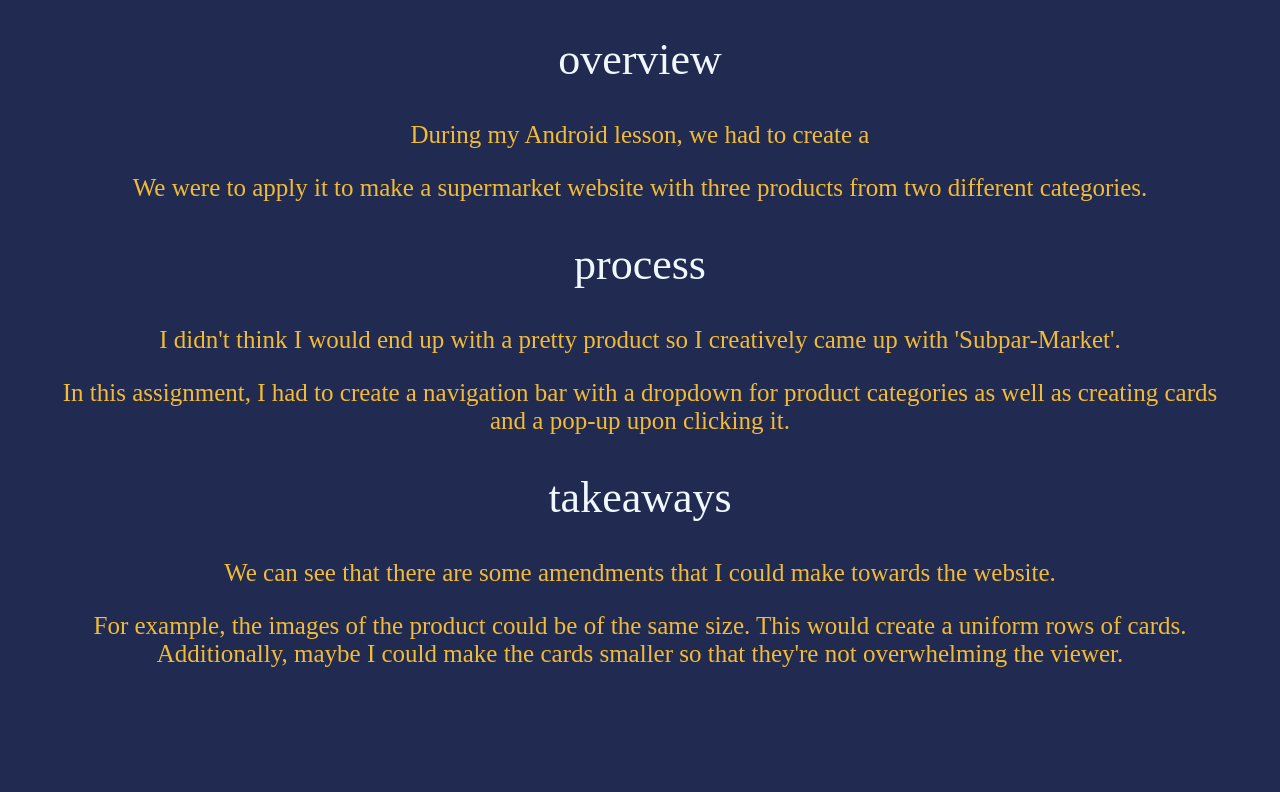
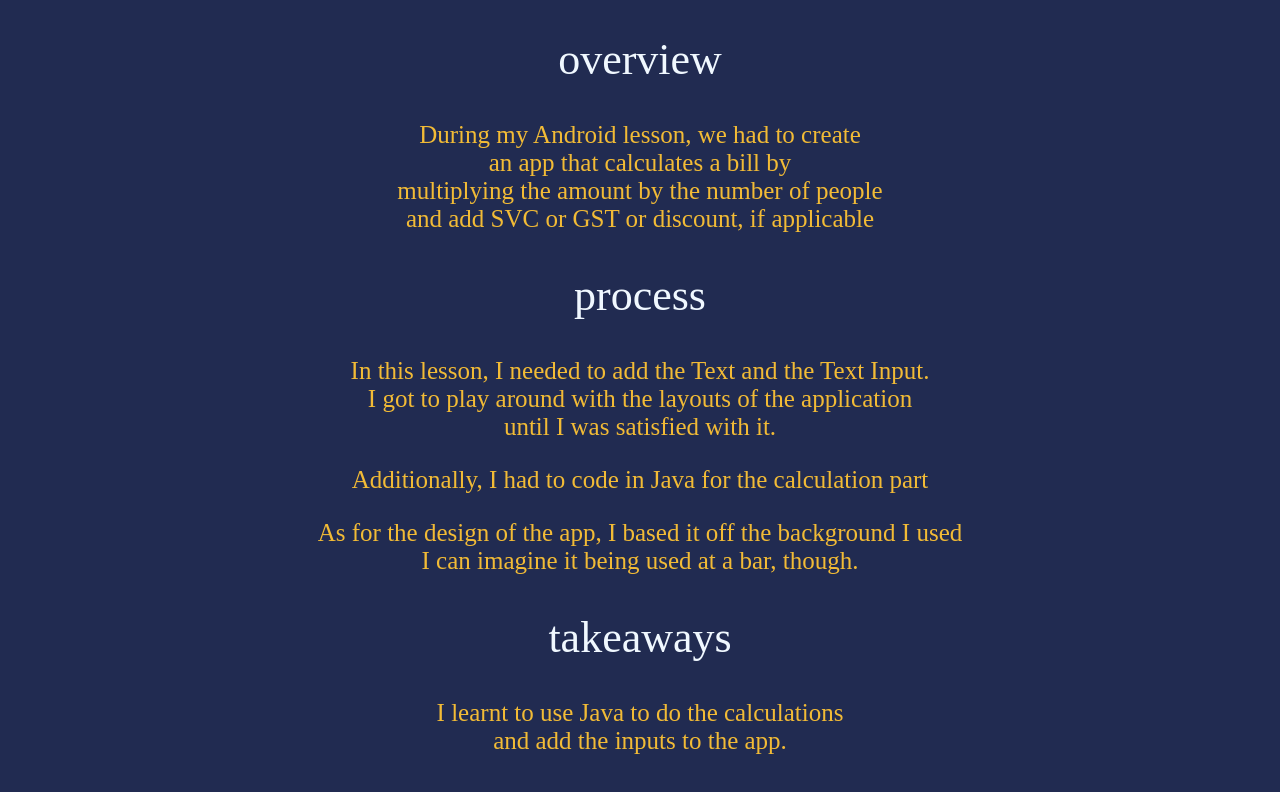
Before and after one commit to wanlydia/wanlydia.github.io, a plain HTML site: page dev_bill.html in a window 1280 px wide. Shown: the part 612-1404 px from the top of the page. Before the commit the page ends 1353 px from the top, so only its background shows below. Drawn offline with nearby package versions, Linux system fonts and the light colour scheme; a web font is replaced by a local one.

Commit message:
Added dev

```diff
--- a/dev_bill.html
+++ b/dev_bill.html
@@ -32,20 +32,23 @@
 
         <div class="para">
             <h2>overview</h2>
-            <p>During my Android lesson, we had to create a </p>
-            <p>We were to apply it to make a supermarket website with three products from two different categories.</p>
+            <p>During my Android lesson, we had to create<br>
+                an app that calculates a bill by<br>
+                multiplying the amount by the number of people<br>
+                and add SVC or GST or discount, if applicable</p>
         </div>
         <div class="para">
             <h2>process</h2>
-            <p>I didn't think I would end up with a pretty product so I creatively came up with 'Subpar-Market'.</p>
-            <p>In this assignment, I had to create a navigation bar with a dropdown for product categories as well as
-                creating cards and a pop-up upon clicking it.
+            <p>In this lesson, I needed to add the Text and the Text Input.<br>
+                I got to play around with the layouts of the application<br>
+                until I was satisfied with it.
             </p>
+            <p>Additionally, I had to code in Java for the calculation part</p>
+            <p>As for the design of the app, I based it off the background I used<br>
+                I can imagine it being used at a bar, though.</p>
         </div>
         <div class="para">
             <h2>takeaways</h2>
-            <p>We can see that there are some amendments that I could make towards the website.</p>
-            <p>For example, the images of the product could be of the same size. This would create a uniform rows of cards.
-                Additionally, maybe I could make the cards smaller so that they're not overwhelming the viewer.
-            </p>
+            <p>I learnt to use Java to do the calculations<br>
+                and add the inputs to the app.</p>
         </div>
```
Also changed, not shown: dev_skate.html (+5 -11 lines), dev_todo.html (+12 -12 lines), dev_toyshop.html (+5 -11 lines), index.html (+2 -2 lines).
